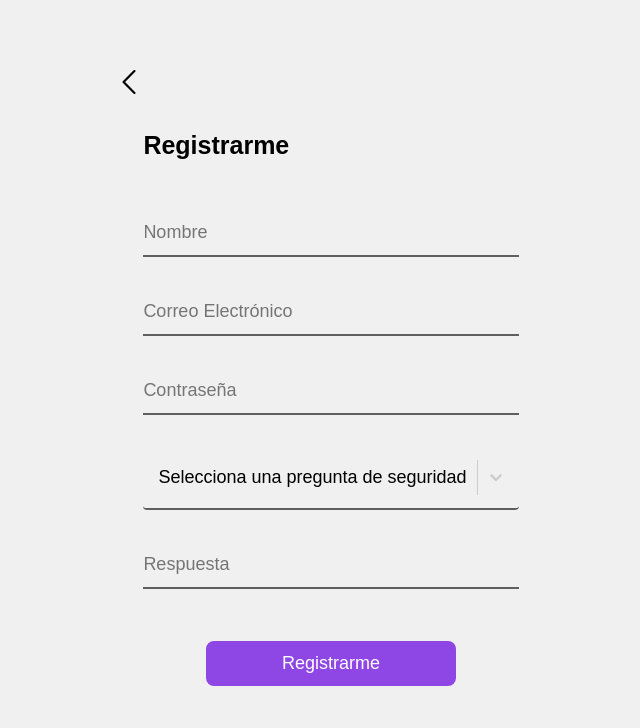
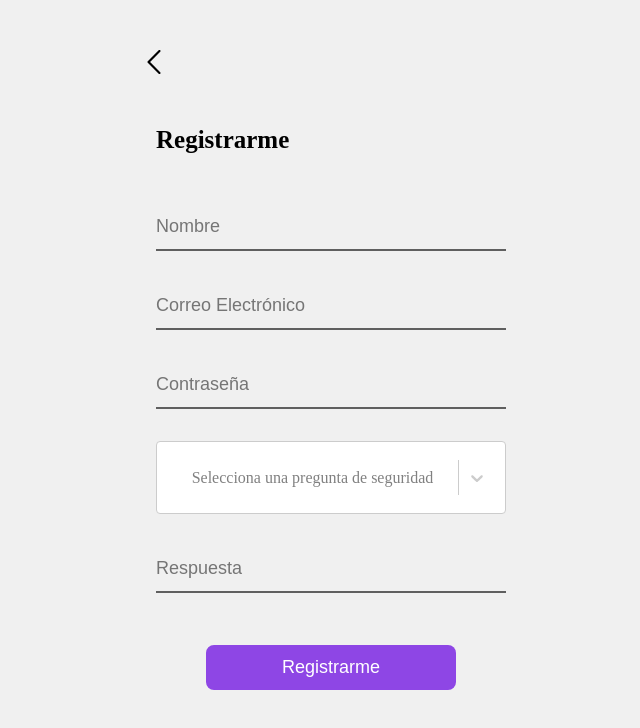
Before and after one commit to axensz/MoneyTrack, a React (Vite) app: page /register in a window 1280 px wide. Shown: the top 728 px of the page, without its empty margins (309-949 px from the left). Built offline with nearby package versions, Linux system fonts and the light colour scheme.

Commit message:
V4 - Cambios de diseño

```diff
--- a/src/components/accountConfig.jsx
+++ b/src/components/accountConfig.jsx
@@ -1,7 +1,6 @@
 import React, { useState, useEffect } from "react";
 import { useNavigate } from "react-router-dom";
 import { isAuthenticated } from "../utils/auth";
-import "../styles/accountConfig.scss";
 
 function AccountConfig() {
   const navigate = useNavigate();
--- a/src/components/register.jsx
+++ b/src/components/register.jsx
@@ -4,6 +4,7 @@ import Select from "react-select";
 import { register } from "../utils/auth";
 import "../styles/register.scss";
 import "../styles/modal.scss";
+import { color } from "chart.js/helpers";
 
 function Register() {
   const [username, setUsername] = useState("");
@@ -23,51 +24,28 @@ function Register() {
   ];
 
   const customStyles = {
+    container: (provided) => ({
+      ...provided,
+      width: '350px',
+    }),
     control: (provided) => ({
       ...provided,
-      minHeight: "50px",
-      fontSize: "18px",
-      border: "none",
-      borderBottom: "2px solid #5f5f5f",
-      boxShadow: "none",
-      color: "#000",
-      backgroundColor: "transparent",
-      padding: "5px",
-      whiteSpace: "normal",
-      wordBreak: "break-word",
-    }),
-    menu: (provided) => ({
-      ...provided,
-      fontSize: "18px",
-      padding: "10px",
-      borderRadius: "12px",
-      overflow: "visible",
-      whiteSpace: "normal",
-      wordBreak: "break-word",
-    }),
-    option: (provided) => ({
-      ...provided,
-      fontSize: "18px",
-      padding: "12px",
-      color: "#000",
-      backgroundColor: "#fff",
-      borderRadius: "12px",
-      whiteSpace: "normal",
-      wordBreak: "break-word",
+      width: '350px',
+      minHeight: '30px',
+      padding: '10px',
+      color: 'black',
+    fontWeight: 'semibold',
     }),
     singleValue: (provided) => ({
       ...provided,
-      whiteSpace: "normal",
-      wordBreak: "break-word",
-      textOverflow: "ellipsis",
-      overflow: "hidden",
-    }),
-    placeholder: (provided) => ({
-      ...provided,
-      fontSize: "18px",
-      color: "#000",
+      whiteSpace: 'normal',
+      wordBreak: 'break-word',
     }),
   };
+
+
+
+
 
   const handleRegister = (e) => {
     e.preventDefault();
--- a/src/styles/accountConfig.scss
+++ /dev/null
@@ -1,61 +0,0 @@
-// accountConfig.scss
-
-// Agrega esto al final del archivo
-.form-container {
-  // Centra el contenedor en la pantalla
-  margin: 0 auto;
-  max-width: 500px; // Aumenta el ancho máximo
-  padding: 40px 20px;
-
-  // Centra elementos internos
-  .title {
-    font-size: 20px;
-    text-align: center;
-    margin-bottom: 30px;
-  }
-
-  // Estilos para los inputs
-  .input-group {
-    width: 100%;
-
-    .input-line {
-      display: flex;
-      align-items: center;
-      width: 100%;
-      padding: 8px 12px;
-      background: #f5f5f5;
-      border-radius: 8px;
-
-      input {
-        flex: 1; // Hace que el input ocupe todo el espacio disponible
-        width: 100%;
-        border: none;
-        background: transparent;
-        padding: 0 10px;
-        font-size: 16px;
-
-        // Elimina el outline cuando está enfocado
-        &:focus {
-          outline: none;
-        }
-      }
-    }
-  }
-
-  // Botón de cambiar contraseña
-  .btn-secondary {
-    width: 100%;
-    margin-top: 20px;
-    padding: 12px;
-    font-size: 16px;
-    border-radius: 8px;
-  }
-}
-
-// Ajusta la posición de la flecha de regreso
-.back-arrow {
-  left: 50%;
-  transform: translateX(-50%);
-  margin-left: 0;
-  margin-top: 20px;
-}
--- a/src/styles/forgotPassword.scss
+++ b/src/styles/forgotPassword.scss
@@ -8,13 +8,6 @@ $secondary-hover: #5a6268;
 $text-color: #000;
 $bg-color: #f0f0f0;
 $input-border: #000;
-
-/* Reset básico */
-*,
-*::before,
-*::after {
-  box-sizing: border-box;
-}
 
 .title {
   white-space: nowrap;
--- a/src/styles/login.scss
+++ b/src/styles/login.scss
@@ -10,10 +10,8 @@ $input-border: #000000;
 // Estilos generales
 html, body {
   height: 100%;
-  width: 100%;
   margin: 0;
   padding: 0;
-  font-family: Arial, sans-serif;
   display: flex;
   flex-direction: column;
   justify-content: center;
@@ -33,9 +31,6 @@ html, body {
     object-fit: contain;
   }
 }
-
-// Resto de tu código...
-
 
 // Contenedor del formulario
 .form-container {
```
